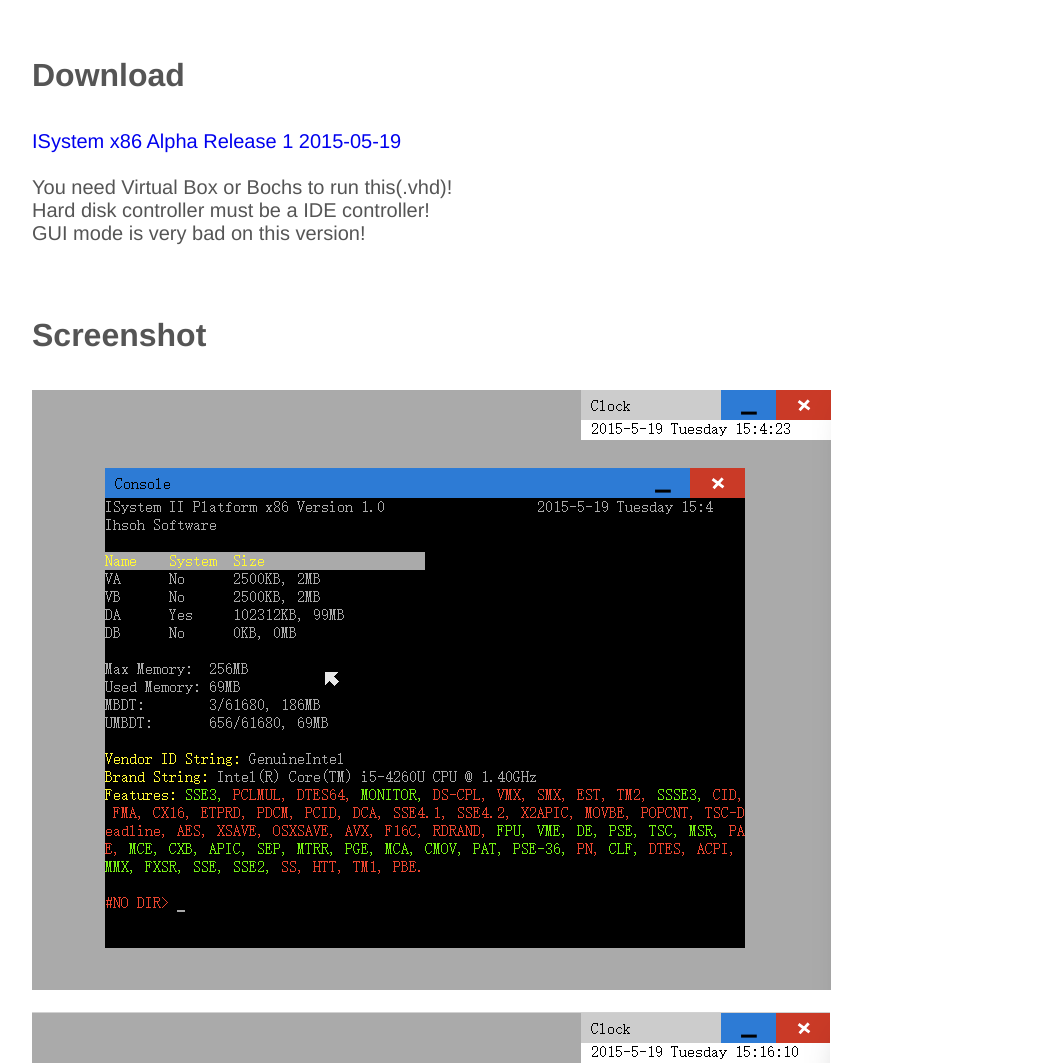
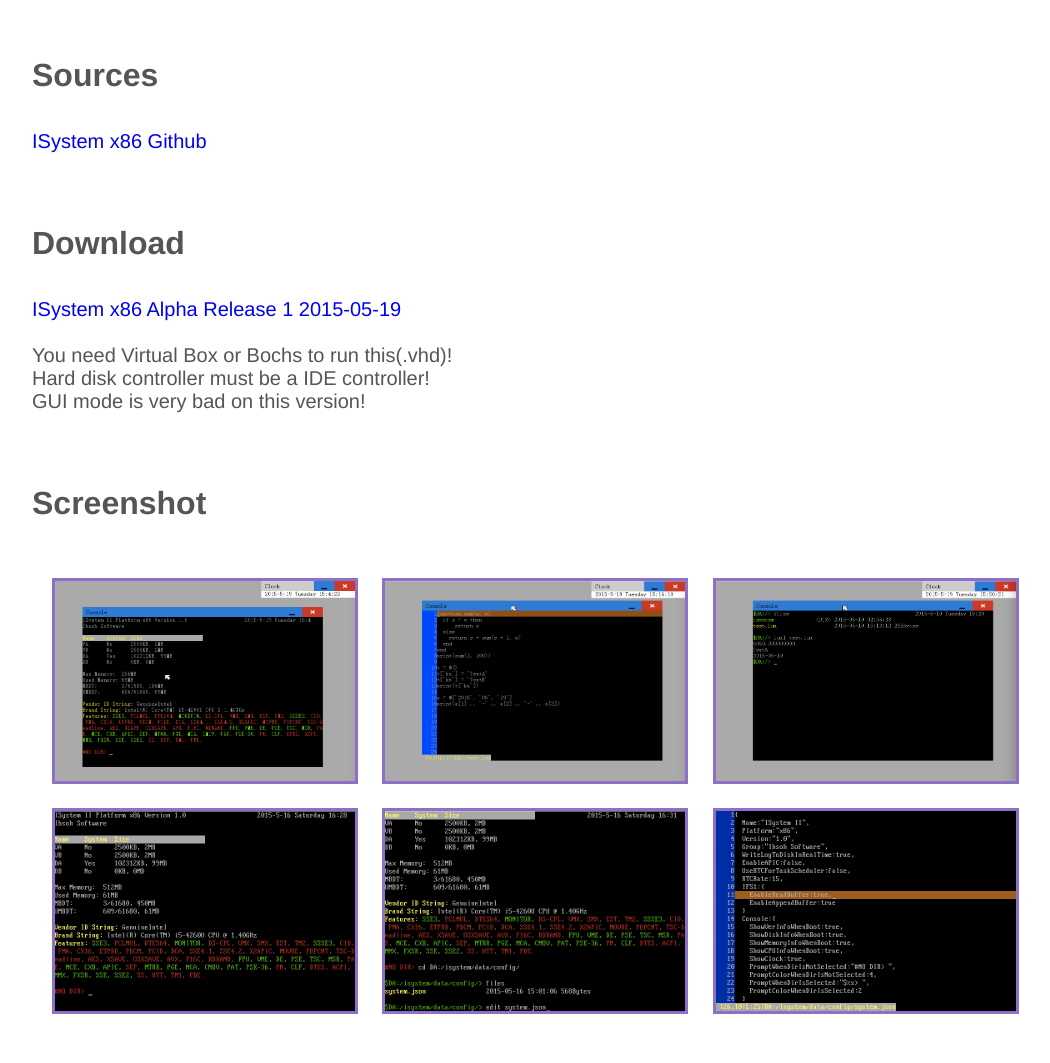
Before and after one commit to Ihsoh/ihsoh.github.io, a plain HTML site: page page-isystemx86.html in a window 1280 px wide. Shown: the part 560-1623 px from the top of the page, without its empty margins (18-1068 px from the left). Drawn offline with Linux system fonts and the light colour scheme.

Commit message:
fix page-isystemx86.html

```diff
--- a/page-isystemx86.html
+++ b/page-isystemx86.html
@@ -3,7 +3,31 @@
 	<head>
 		<meta charset='utf-8'>
 		<title>ISystem x86</title>
-		<link href="styles/main.css" rel="stylesheet">
+		<link href="styles/main.css" rel="stylesheet" type="text/css" />
+		<style type="text/css" type="text/css">
+			.Screenshot
+			{
+				width: 300px;
+				height: 200px;
+				margin-left: 20px;
+				margin-top: 20px;
+				border: 3px solid #8e70c9;
+			}
+
+			.Screenshot:hover
+			{
+				border: 3px solid #5d307d;
+			}
+		</style>
+		<script type="text/javascript" language="javascript">
+			window.onload = function() {
+				var screenshots = document.getElementsByName("Screenshot");
+				for(var i = 0; i < screenshots.length; i++)
+					screenshots[i].onclick = function() {
+						window.open(this.src);
+					}
+			}
+		</script>
 	</head>
 	<body>
 		<div>
@@ -49,6 +73,17 @@
 			<br />
 			<br />
 
+			<h1>Sources</h1>
+			<br />
+			<br />
+			<p>
+				<a href="https://github.com/Ihsoh/isystemx86" target="_blank">ISystem x86 Github</a>
+			</p>
+			<br />
+			<br />
+			<br />
+			<br />
+
 			<h1>Download</h1>
 			<br />
 			<br />
@@ -66,22 +101,14 @@
 			<h1>Screenshot</h1>
 			<br />
 			<br />
-			<img src="images/screenshot/screenshot3.png" alt="GUI" />
-			<br />
-			<br />
-			<img src="images/screenshot/screenshot4.png" alt="Editor" />
-			<br />
-			<br />
-			<img src="images/screenshot/screenshot5.png" alt="Lua" />
-			<br />
-			<br />
-			<img src="images/screenshot/screenshot0.png" alt="Console" />
-			<br />
-			<br />
-			<img src="images/screenshot/screenshot1.png" alt="Console" />
-			<br />
-			<br />
-			<img src="images/screenshot/screenshot2.png" alt="Editor" />
+			<div id="ScreenshotBox">
+				<img src="images/screenshot/screenshot3.png" alt="GUI" class="Screenshot" name="Screenshot" />
+				<img src="images/screenshot/screenshot4.png" alt="Editor" class="Screenshot" name="Screenshot" />
+				<img src="images/screenshot/screenshot5.png" alt="Lua" class="Screenshot" name="Screenshot" />
+				<img src="images/screenshot/screenshot0.png" alt="Console" class="Screenshot" name="Screenshot" />
+				<img src="images/screenshot/screenshot1.png" alt="Console" class="Screenshot" name="Screenshot" />
+				<img src="images/screenshot/screenshot2.png" alt="Editor" class="Screenshot" name="Screenshot" />
+			</div>
 			<br />
 			<br />
 			<br />
```
